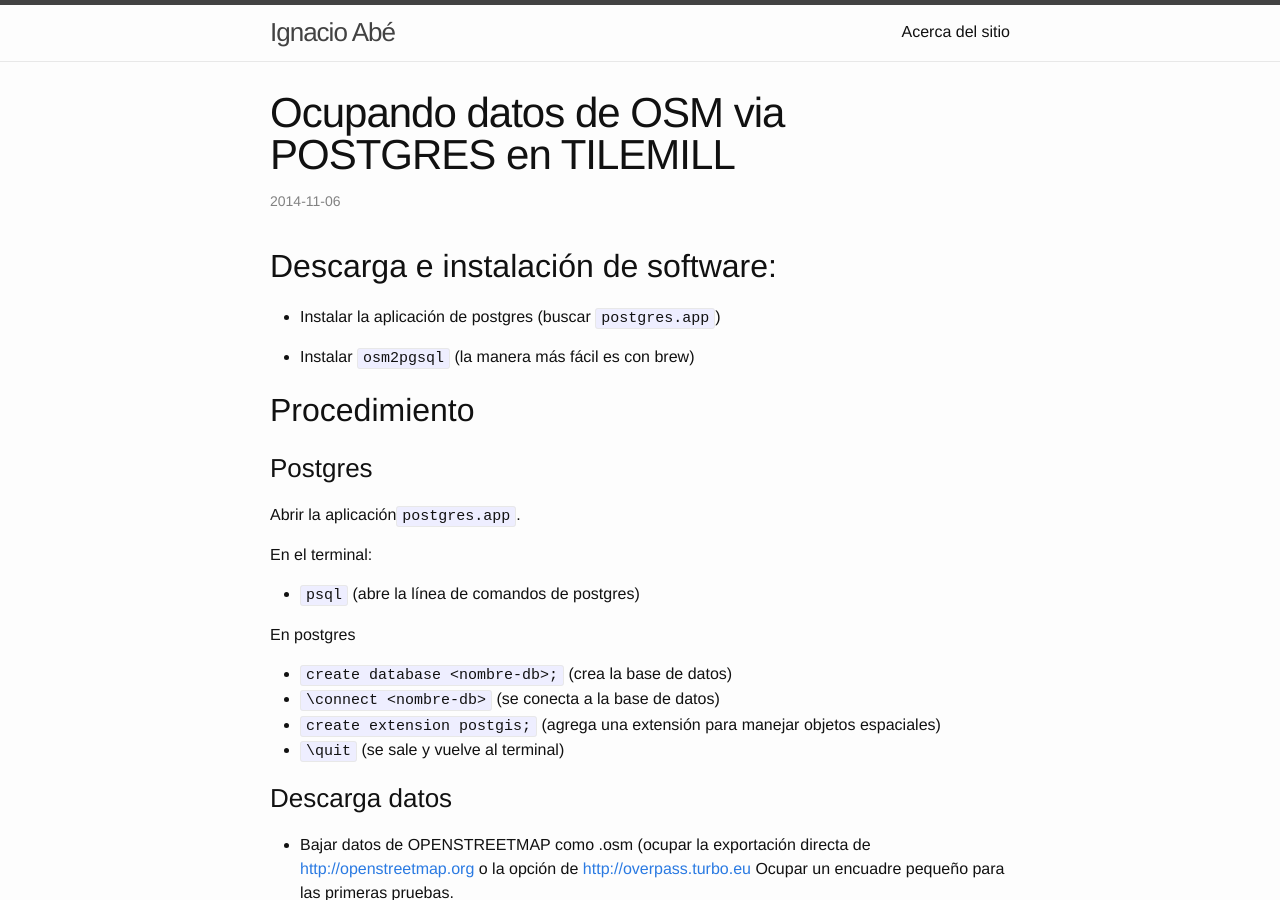
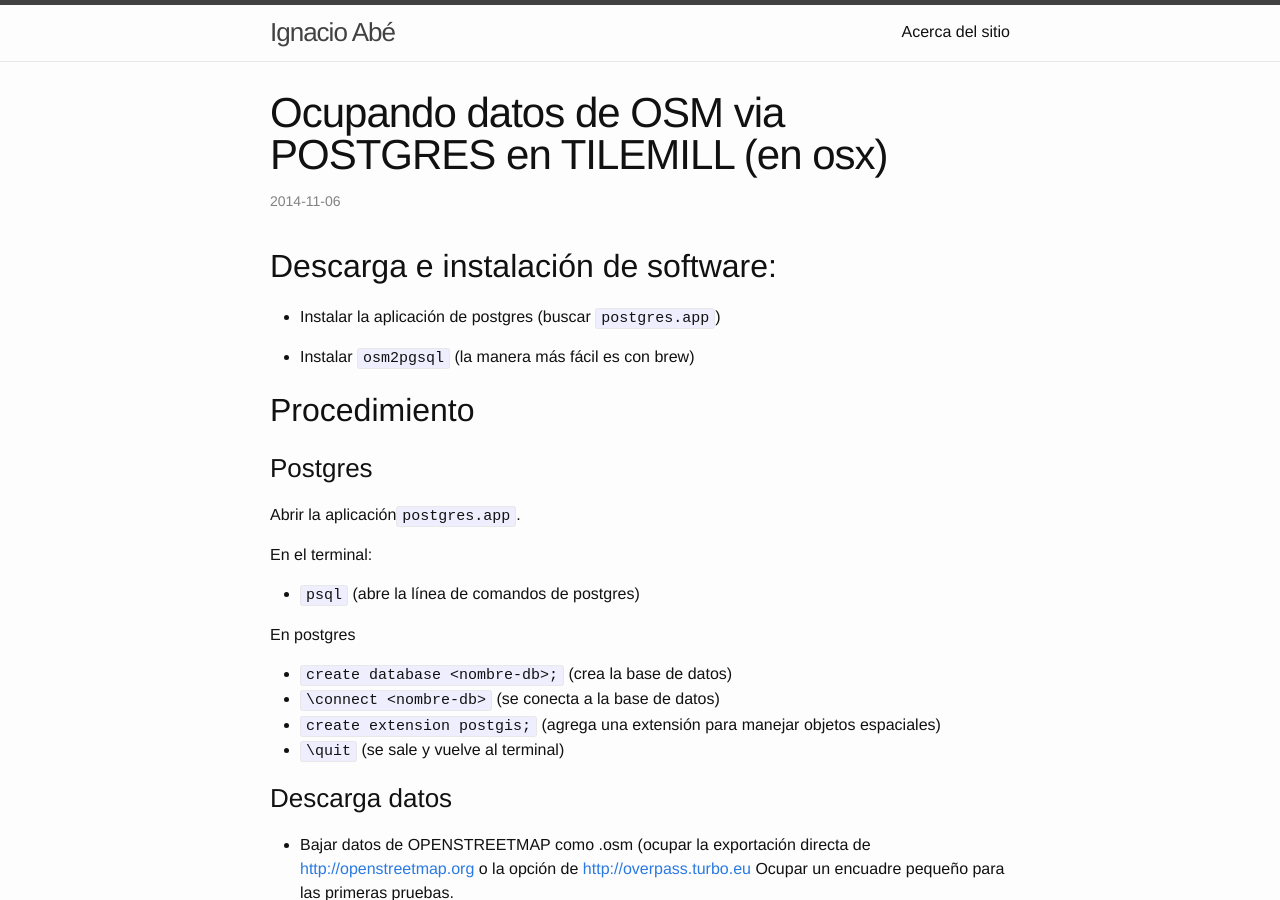
Before and after one commit to ignacioabe/ignacioabe.github.io, a Jekyll site: the page built from _posts/2014-11-6-osm-a-postgres.md, in a window 1280 px wide and 900 px high. Built offline with Jekyll 4.4.1, drawn with Linux system fonts in a browser that asks for light colours; some of the changed text lies outside the part shown.

Commit message:
pequeña edición en post, título y código.

```diff
--- a/_posts/2014-11-6-osm-a-postgres.md
+++ b/_posts/2014-11-6-osm-a-postgres.md
@@ -1,5 +1,5 @@
 ---
-title: "Ocupando datos de OSM via POSTGRES en TILEMILL"
+title: "Ocupando datos de OSM via POSTGRES en TILEMILL (en osx)"
 layout: post
 ---
 
@@ -87,4 +87,4 @@
 	waterway IS NOT NULL)
 	AS subquery
 
-- **Ahora pueden darle el estilo que quieran (si saben ocupar [tilemill](https://www.mapbox.com/tilemill/))**
+- Ahora pueden darle el estilo que quieran, si saben ocupar [tilemill](https://www.mapbox.com/tilemill/))
```
